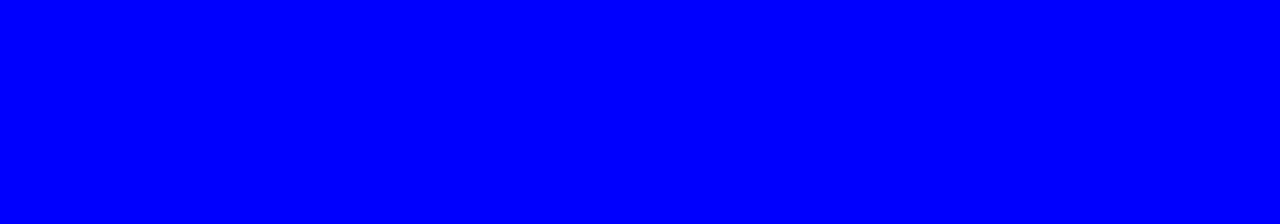
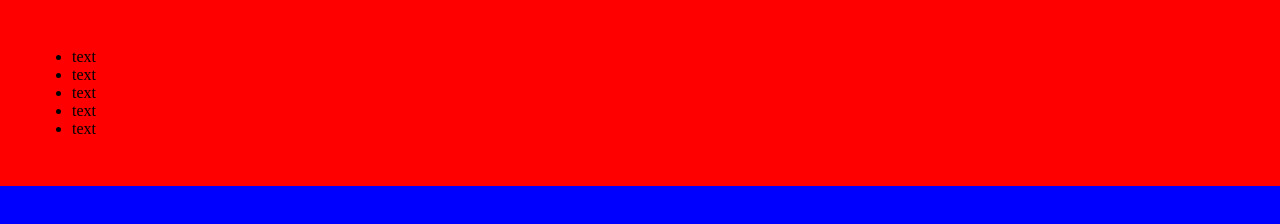
Before and after one commit to markachev01/git-flow, a website: page src/index.html in a window 1280 px wide. Drawn offline with Linux system fonts and the light colour scheme.

Commit message:
added header block

```diff
--- a/src/index.html
+++ b/src/index.html
@@ -8,6 +8,16 @@
     <title>Git</title>
 </head>
 <body>
-
+    <header class="header">
+        <nav class="navbar">
+            <ul class="navbar__lists">
+                <li class="navbar__list">text</li>
+                <li class="navbar__list">text</li>
+                <li class="navbar__list">text</li>
+                <li class="navbar__list">text</li>
+                <li class="navbar__list">text</li>
+            </ul>
+        </nav>
+    </header>
 </body>
 </html>
--- /dev/null
+++ b/src/styles/_header.scss
@@ -0,0 +1,6 @@
+.header {
+    padding: $p-2;
+    width: 100%;
+
+    background-color: $secondary-color;
+}
--- a/src/styles/_variables.scss
+++ b/src/styles/_variables.scss
@@ -1,3 +1,6 @@
 $primary-color: blue;
+$secondary-color: red;
 
 $fz-36: 36px;
+
+$p-2: 2rem;
--- a/src/styles/main.scss
+++ b/src/styles/main.scss
@@ -1,2 +1,3 @@
 @import './variables';
 @import './default';
+@import './header';
```
Also changed, not shown: src/styles/main.css, 1 other file.
